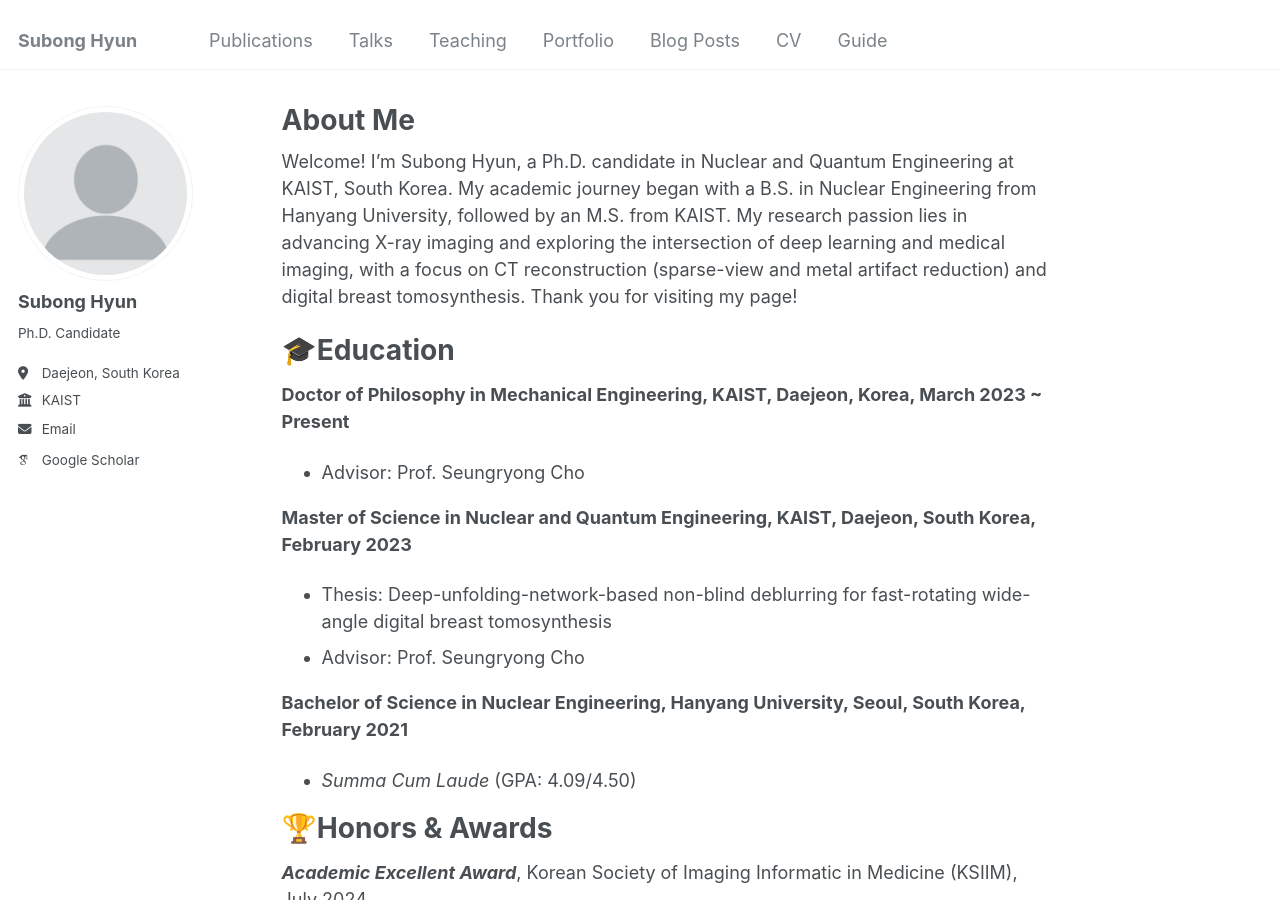
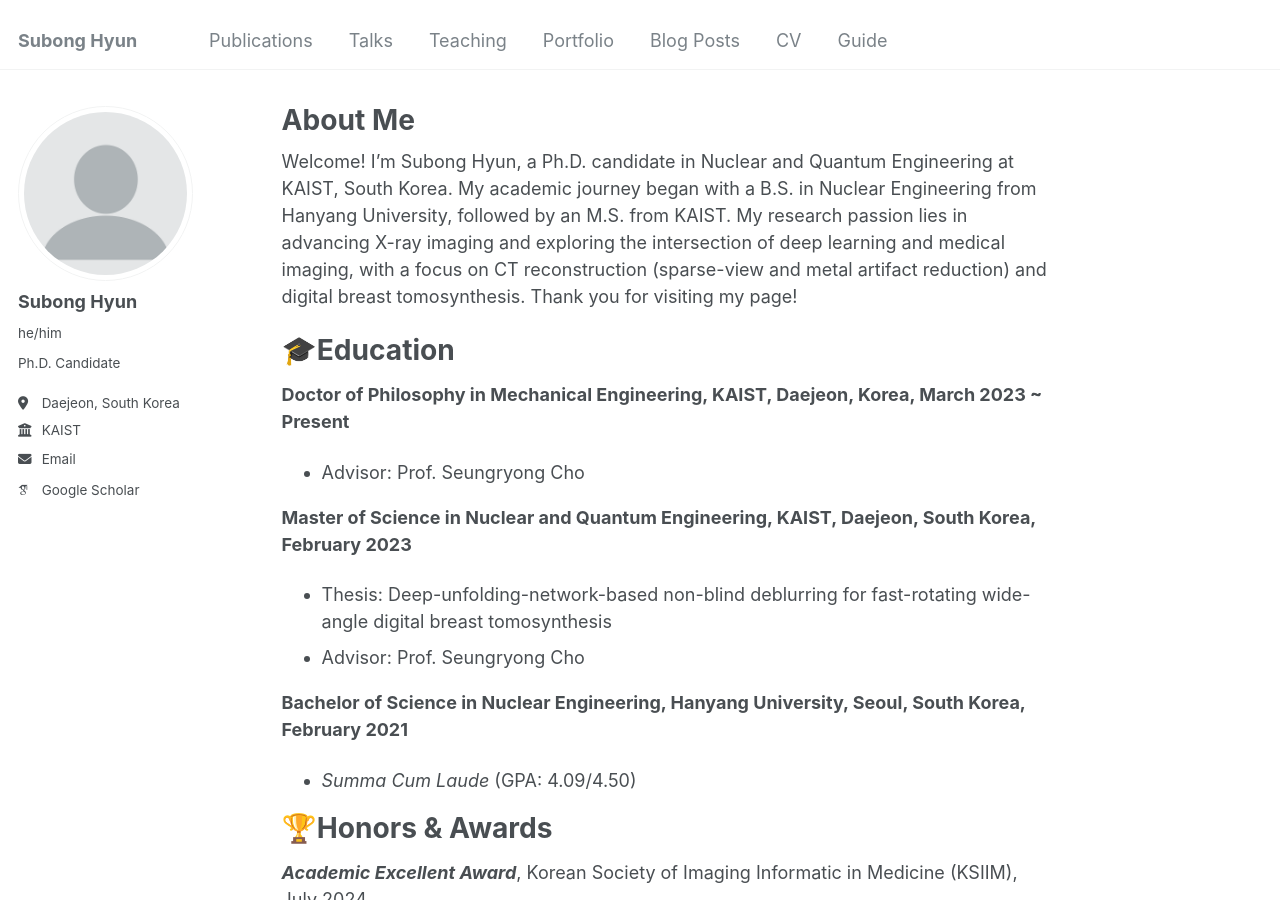
Before and after one commit to SubongHyun/subonghyun.github.io, a Jekyll site: the page built from _pages/about.md, in a window 1280 px wide and 900 px high. Built offline with Jekyll 4.4.1, drawn with Linux system fonts in a browser that asks for light colours; some web fonts are replaced.

Commit message:
Update _config.yml

```diff
--- a/_config.yml
+++ b/_config.yml
@@ -23,7 +23,7 @@ author:
   # Biographic information
   avatar           : "profile.png"
   name             : "Subong Hyun"
-  pronouns         : # example: "he/him"
+  pronouns         : "he/him"# example: "he/him"
   bio              : "Ph.D. Candidate"
   location         : "Daejeon, South Korea"
   employer         : "KAIST"
```
